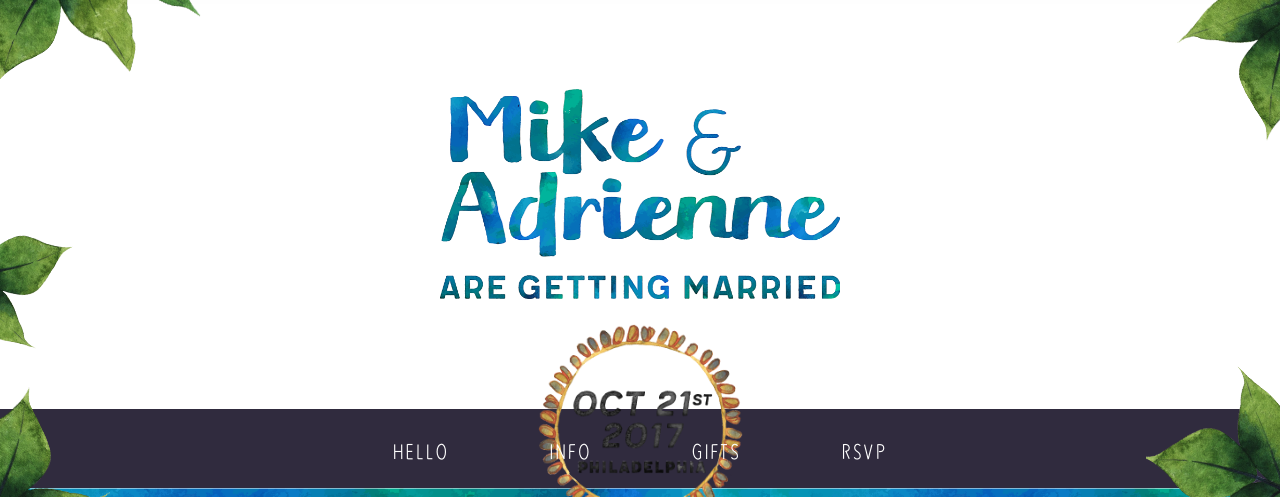
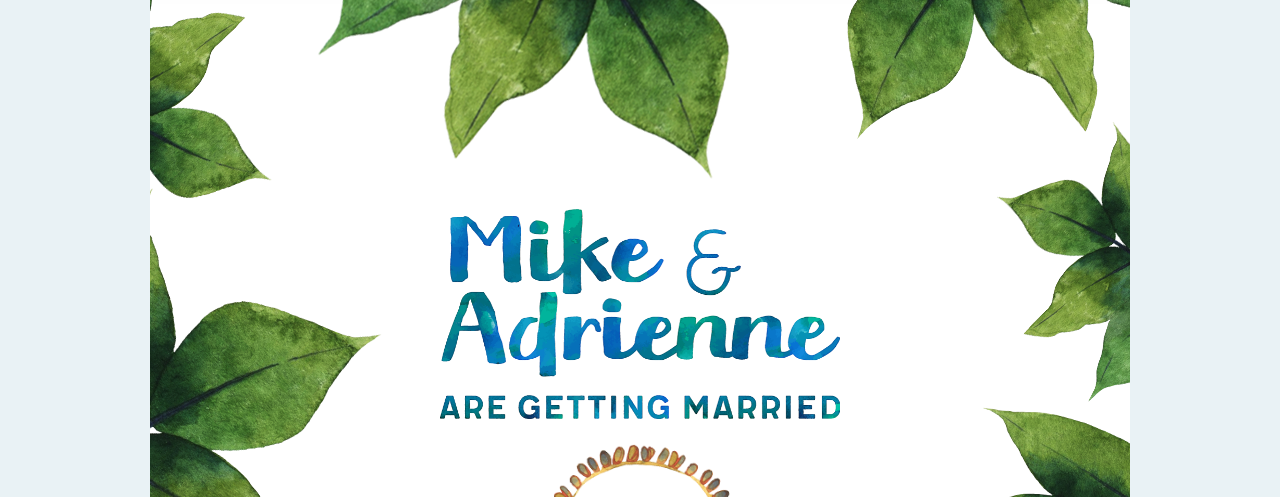
Before and after one commit to adriennemcd/wedding, a website: page index.html in a window 1280 px wide. Shown: the part 91-588 px from the top of the page. Drawn offline with Linux system fonts and the light colour scheme; some packages are replaced by stand-ins of ours.

Commit message:
adjust banner background images, add columns to info section, etc.

```diff
--- a/Static/src/scss/partials/_settings.scss
+++ b/Static/src/scss/partials/_settings.scss
@@ -11,7 +11,7 @@ $oldIE: false !default;
 $breakpoints: (
 	small:  320px,  /* Smartphones --------------- */
 	medium: 768px,  /* Tablets Portrait ---------- */
-	large:  1224px, /* Desktops and laptops ------ */
+	large:  980px, /* Desktops and laptops ------ */
 	xlarge: 1824px  /* Large screens ------------- */
 );
 
@@ -40,3 +40,5 @@ $boldWeight: 600;
 // ------------------------------------------------------------------------------
 
 $padding-mobile: 15px;
+$padding-tablet: 30px;
+$padding-desktop: 60px;
--- a/Static/src/scss/partials/base/_colors.scss
+++ b/Static/src/scss/partials/base/_colors.scss
@@ -12,3 +12,10 @@ $gray: #666;
 $catskill-white: #e9f2f5;
 $havelock-blue: #4b9ddc;
 $dodger-blue: #3ba8fc;
+$picton-blue: #2cd2e6;
+
+
+// Variables
+// ------------------------------------------------------------------------------
+$color-link: $picton-blue;
+$color-link-hover: $havelock-blue;
--- a/Static/src/scss/partials/base/_scaffolding.scss
+++ b/Static/src/scss/partials/base/_scaffolding.scss
@@ -18,7 +18,9 @@ html {
 
 body
 {
-  background: #e0e4ea;
+  max-width: 980px;
+  margin: 0 auto;
+  background: $catskill-white;
 }
 
 .inner-container
@@ -42,3 +44,17 @@ input, textarea, button
     outline: 1px solid $dodger-blue;
   }
 }
+
+@include breakpoint(medium) {
+  .inner-container
+  {
+    padding: 0 $padding-tablet;
+  }
+}
+
+@include breakpoint(large) {
+  .inner-container
+  {
+    padding: 0 $padding-desktop;
+  }
+}
--- a/Static/src/scss/partials/base/_typography.scss
+++ b/Static/src/scss/partials/base/_typography.scss
@@ -31,3 +31,44 @@ p
 {
   margin: 0 0 rem(16);
 }
+
+a
+{
+  color: $color-link;
+  text-decoration: none;
+  transition: color 200ms;
+
+  &:link, &:active, &:visited
+  {
+    color: $color-link;
+  }
+
+  &:hover, &:focus
+  {
+    color: $color-link-hover;
+  }
+}
+
+@include breakpoint(medium) {
+  h3
+  {
+    font-size: rem(25);
+  }
+
+  p
+  {
+    font-size: 15px;
+  }
+}
+
+@include breakpoint(large) {
+  h3
+  {
+    font-size: rem(28);
+  }
+
+  p
+  {
+    font-size: 16px;
+  }
+}
--- a/Static/src/scss/partials/components/_banner.scss
+++ b/Static/src/scss/partials/components/_banner.scss
@@ -22,6 +22,8 @@
     position: absolute;
     top: 0;
     left: 0;
+
+    &-d { display: none; }
   }
 
   &__leaves-right
@@ -29,5 +31,78 @@
     position: absolute;
     top: 60px;
     right: 0;
+
+    &-d { display: none; }
   }
 }
+
+@include breakpoint(medium) {
+  .banner
+  {
+    padding: 250px 0 0;
+
+    &__date
+    {
+      padding-bottom: 55px;
+    }
+
+    &__leaves-left
+    {
+      display: none;
+
+      &-d
+      {
+        position: absolute;
+        top: 0;
+        left: 0;
+        display: block;
+        width: 540px;
+      }
+    }
+
+    &__leaves-right
+    {
+      display: none;
+
+      &-d
+      {
+        position: absolute;
+        top: 0;
+        right: 0;
+        display: block;
+        width: 340px;
+      }
+    }
+  }
+}
+
+@include breakpoint(large) {
+  .banner
+  {
+    padding: 300px 0 0;
+
+    &__leaves-left
+    {
+      &-d
+      {
+        position: absolute;
+        top: 0;
+        left: 0;
+        display: block;
+        width: auto;
+      }
+    }
+
+    &__leaves-right
+    {
+      &-d
+      {
+        position: absolute;
+        top: 0;
+        right: 0;
+        display: block;
+        width: auto;
+      }
+    }
+  }
+}
--- a/Static/src/scss/partials/components/_rsvp.scss
+++ b/Static/src/scss/partials/components/_rsvp.scss
@@ -3,6 +3,7 @@
   z-index: 1;
   position: fixed;
   width: 100%;
+  max-width: 980px;
   -webkit-box-shadow: 0px 4px 14px -5px rgba(0,0,0,0.69);
   -moz-box-shadow: 0px 4px 14px -5px rgba(0,0,0,0.69);
   box-shadow: 0px 4px 14px -5px rgba(0,0,0,0.69);
--- a/Static/src/scss/partials/components/_section.scss
+++ b/Static/src/scss/partials/components/_section.scss
@@ -12,9 +12,35 @@
     font-size: 60px;
     color: $white;
     line-height: 1;
-    background: url('/../Static/assets/images/banner.png');
+    background: url('/../Static/assets/images/watercolor-big.png');
     cursor: pointer;
 
     &.rsvp__title { margin: 0; }
   }
 }
+
+@include breakpoint(medium) {
+  .section
+  {
+    &__content
+    {
+      -webkit-column-count: 2;
+      -moz-column-count: 2;
+      column-count: 2;
+
+      h3:first-child { margin-top: 0; }
+    }
+  }
+}
+
+@include breakpoint(large) {
+  .section
+  {
+    padding: 0 0 rem(60);
+
+    &__title
+    {
+      margin: 0 0 rem(60);
+    }
+  }
+}
--- a/Static/src/scss/partials/pages/_home.scss
+++ b/Static/src/scss/partials/pages/_home.scss
@@ -94,14 +94,5 @@
 }
 
 @include breakpoint(large) {
-  .banner
-  {
-    height: 500px;
 
-    &__image-manda
-    {
-      right: 200px;
-      width: 460px;
-    }
-  }
 }
--- a/index.html
+++ b/index.html
@@ -47,33 +47,16 @@
 					<img class="banner__title" src="Static/assets/images/title-mbl.png"/>
 					<img class="banner__date" src="Static/assets/images/date.png"/>
 					<img class="banner__leaves-left" src="Static/assets/images/leaves-left.png" />
+					<img class="banner__leaves-left-d" src="Static/assets/images/leaves-left-desktop.png" />
 					<img class="banner__leaves-right" src="Static/assets/images/leaves-right.png" />
+					<img class="banner__leaves-right-d" src="Static/assets/images/leaves-right-desktop.png" />
 				</div>
 			</section>
-			<nav class="main-nav">
-				<ul class="main-nav__list">
-					<li class="main-nav__item"><a class="main-nav__link" href="#hello">Hello</a></li>
-					<li class="main-nav__item"><a class="main-nav__link" href="#info">Info</a></li>
-					<li class="main-nav__item"><a class="main-nav__link" href="#gifts">Gifts</a></li>
-					<li class="main-nav__item"><a class="main-nav__link" href="#rsvp" class="js-show-form">RSVP</a></li>
-				</ul>
-			</nav>
 		</header>
 		<main>
-			<!-- <div class="inner-container"> -->
-				<!-- <section id="hello" class="hello">
-					<div class="inner-container">
-						<h1>Hello</h1>
-						<img class="hello__img" src="Static/assets/images/manda.jpg" />
-						<p class="hello__content">
-							Hey!<br />
-							We're getting married and we're so thankful that you'll be there to celebrate with us.
-						</p>
-					</div>
-				</section> -->
 				<section id="info" class="section">
 					<h2 class="section__title">Info</h2>
-					<div class="inner-container">
+					<div class="inner-container section__content">
 						<h3>When</h3>
 						<p>October 21st, 2017<br />
 						3pm - 9pm</p>
@@ -93,7 +76,7 @@
 				</section>
 				<section id="gifts" class="section">
 					<h2 class="section__title">Gifts</h2>
-					<div class="inner-container">
+					<div class="inner-container section__content">
 					</div>
 				</section>
 				<section id="thanks" class="section">
```
Also changed, not shown: Static/assets/images/leaves-left-desktop.png (added), Static/assets/images/leaves-left-tablet.png (added), Static/assets/images/leaves-right-desktop.png (added), Static/assets/images/leaves-right-tablet.png (added), Static/assets/images/watercolor-big.png (added), Static/dist/css/main.css, Static/dist/css/oldie.css, 5 other files.
